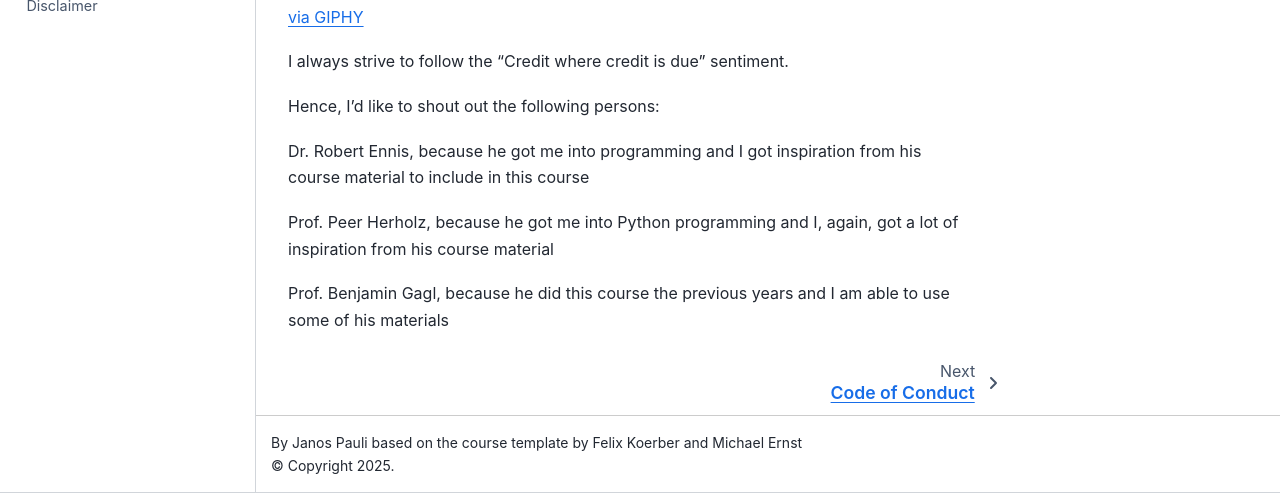
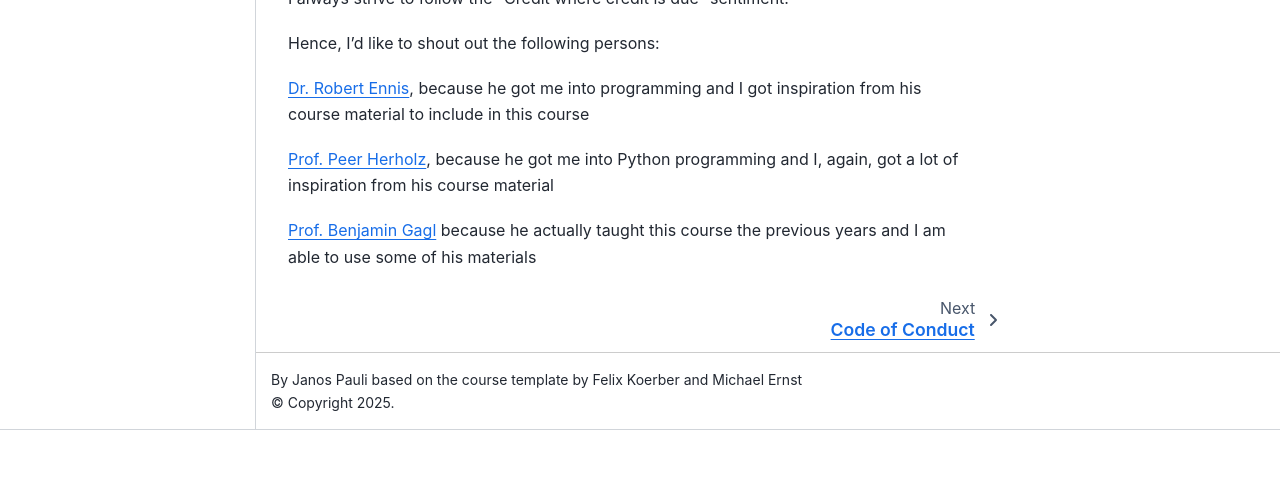
Before and after one commit to JNPauli/IntroductionToPython, a Jupyter Book: the page built from content/index.md, in a window 1280 px wide and 900 px high, scrolled down 2277 px, cut to the strip 407-900 px from the top of the window. Built offline with Jupyter Book 1.0.4 settings and Sphinx 7.4.7 and the Sphinx Book theme 1.1.4, drawn with Linux system fonts in a browser that asks for light colours; after the commit the page ends 3114 px from its top, so only the background shows below that; some of the changed text lies outside the part shown.

```diff
--- a/content/_toc.yml
+++ b/content/_toc.yml
@@ -3,6 +3,7 @@ format: jb-book
 chapters:
 - file: CoC.md
 - file: DEI.md
+- file: BasicConcepts.md
 #- file: general_information/Data_and_Projectmanagment.md
  # sections:
   #- file: open_lab_notebook/Documentation.md
--- a/content/index.md
+++ b/content/index.md
@@ -27,7 +27,7 @@ Please make sure to bring your own device for the course. All the programming le
 
 The goal of this course is to get you used to programtic thinking and problem solving in general, using the Python language. If we have time and everyone is on board, we can also get in to realm of machine learning and deep learning. However, I strongly emphasize getting familiar with the Python framework, as this is the backbone of all subsequent work.
 
-(<iframe src="https://giphy.com/embed/Dh5q0sShxgp13DwrvG" width="298" height="298" style="" frameBorder="0" class="giphy-embed" allowFullScreen></iframe><p><a href="https://giphy.com/gifs/scaler-official-dogs-computer-typing-Dh5q0sShxgp13DwrvG">via GIPHY</a></p>)
+<iframe src="https://giphy.com/embed/Dh5q0sShxgp13DwrvG" width="298" height="298" style="" frameBorder="0" class="giphy-embed" allowFullScreen></iframe><p><a href="https://giphy.com/gifs/scaler-official-dogs-computer-typing-Dh5q0sShxgp13DwrvG">via GIPHY</a></p>
 
 
 ## About Me
@@ -56,8 +56,8 @@ I always strive to follow the "Credit where credit is due" sentiment.
 
 Hence, I'd like to shout out the following persons:
 
-Dr. Robert Ennis, because he got me into programming and I got inspiration from his course material to include in this course
+[Dr. Robert Ennis](https://www.allpsych.uni-giessen.de/rob/index.html), because he got me into programming and I got inspiration from his course material to include in this course
 
-Prof. Peer Herholz, because he got me into Python programming and I, again, got a lot of inspiration from his course material
+[Prof. Peer Herholz](https://peerherholz.github.io/), because he got me into Python programming and I, again, got a lot of inspiration from his course material
 
-Prof. Benjamin Gagl, because he did this course the previous years and I am able to use some of his materials
+[Prof. Benjamin Gagl](https://www.hf.uni-koeln.de/42148) because he actually taught this course the previous years and I am able to use some of his materials
```
